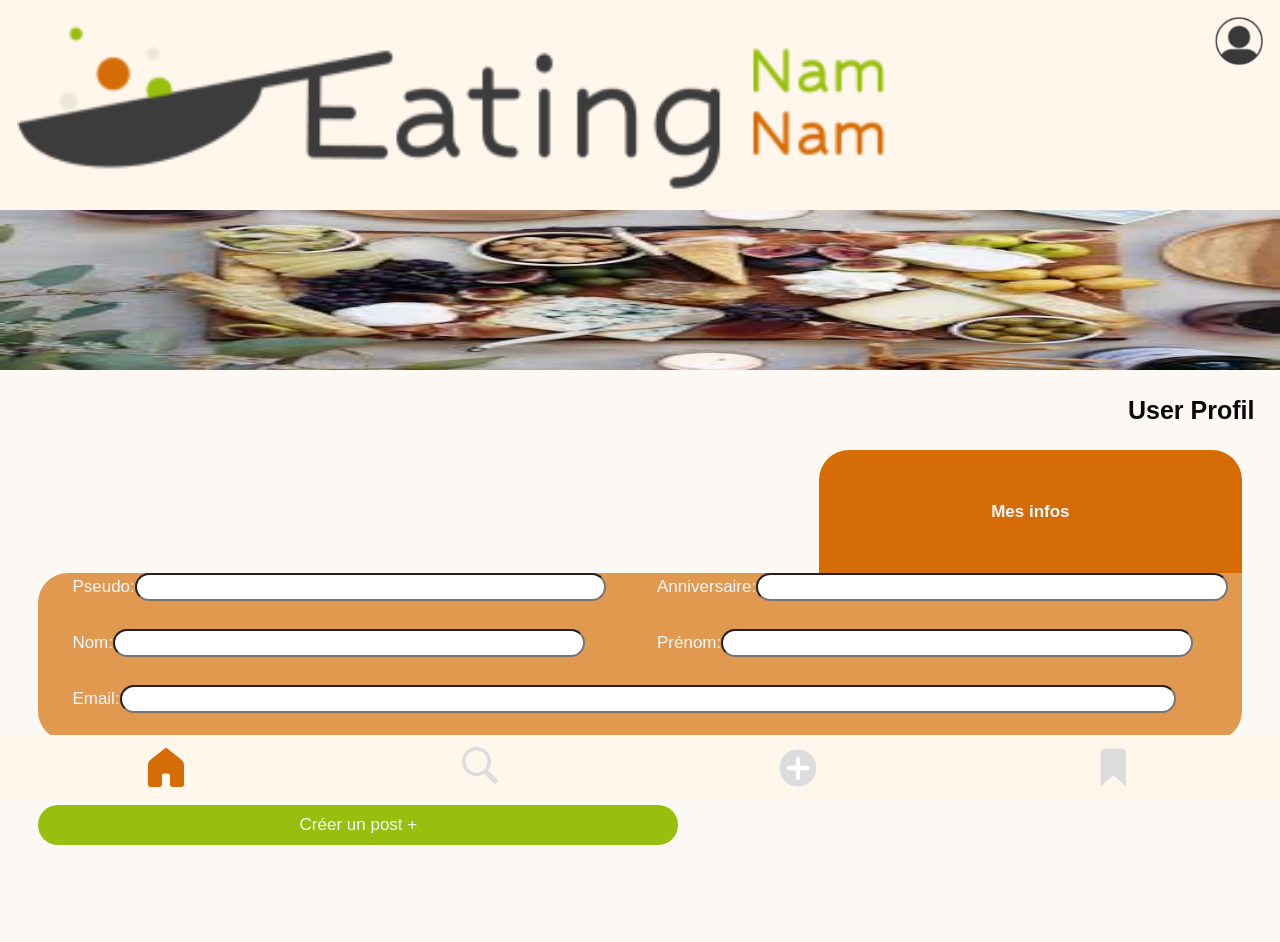
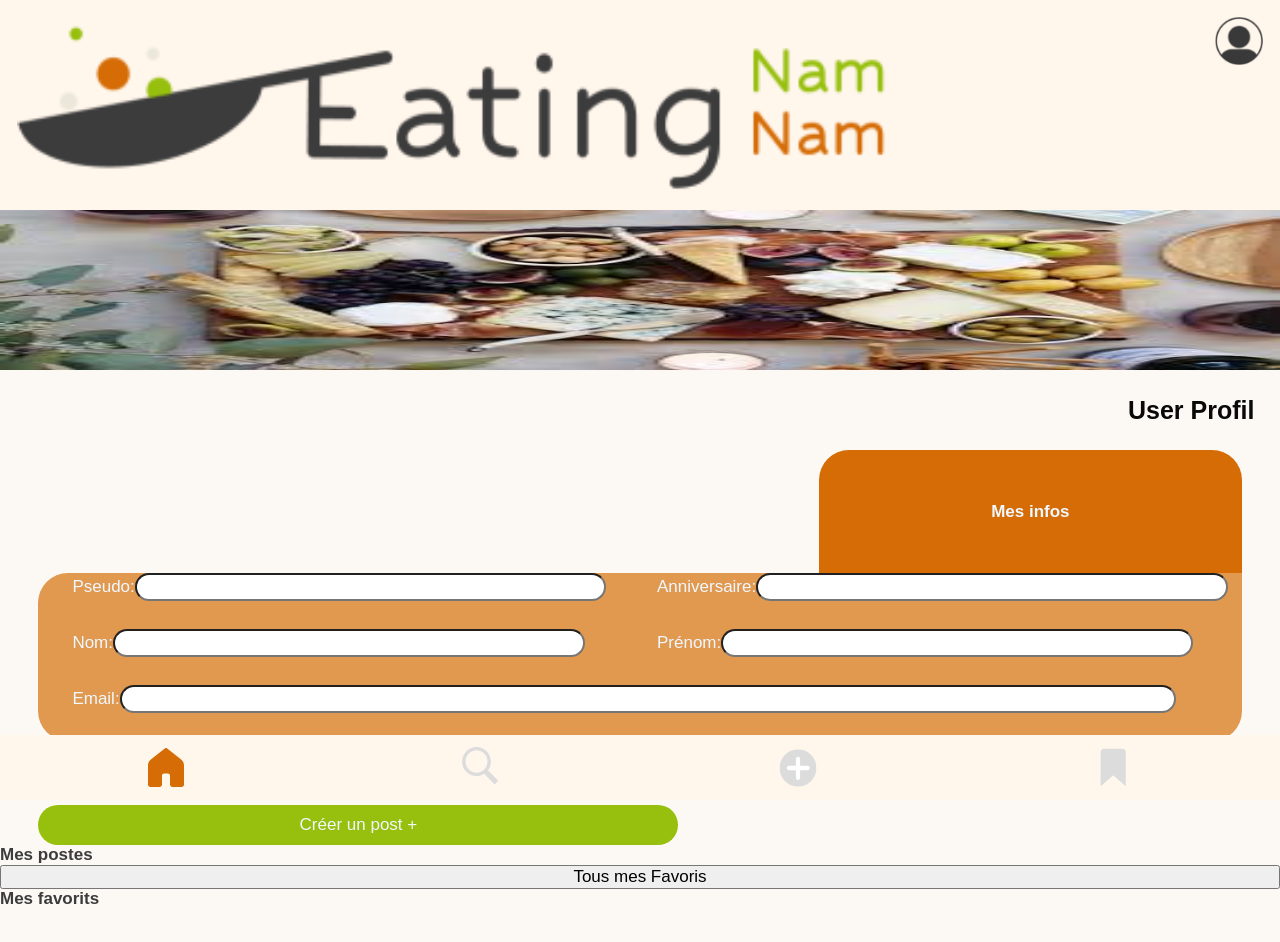
Before and after one commit to WildCodeSchool/0923-lille-JS-eatingnamnam, a React (Vite) app in the folder frontend/: page /profile in a window 1280 px wide. Shown: the top 942 px of the page. Before the commit the page ends 893 px from the top, so only its background shows below. Built offline with nearby package versions, Linux system fonts and the light colour scheme; a web font is replaced by a local one.

Commit message:
Update UserProfil.jsx

```diff
--- a/frontend/src/pages/UserProfil/UserProfil.jsx
+++ b/frontend/src/pages/UserProfil/UserProfil.jsx
@@ -58,6 +58,11 @@ function UserProfil() {
       <button className="UserProfil__button__post" type="button">
         Créer un post +
       </button>
+      <h1>Mes postes</h1>
+      <button className="UserProfil__button__favoris" type="button">
+        Tous mes Favoris
+      </button>
+      <h1>Mes favorits</h1>
     </>
   );
 }
```
